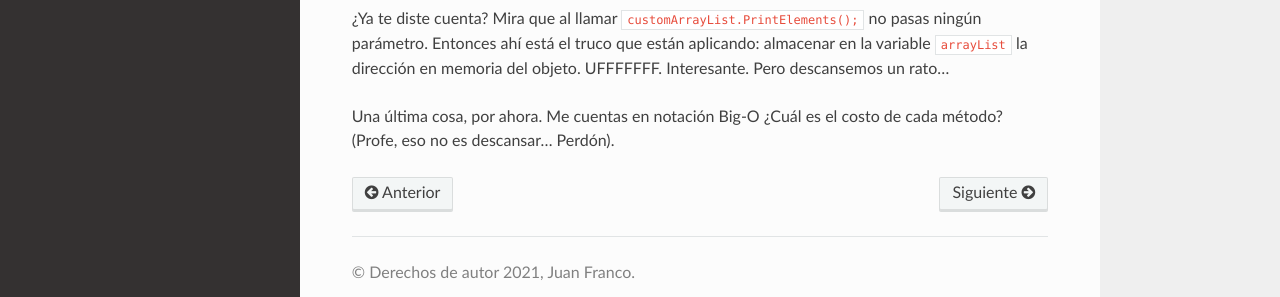
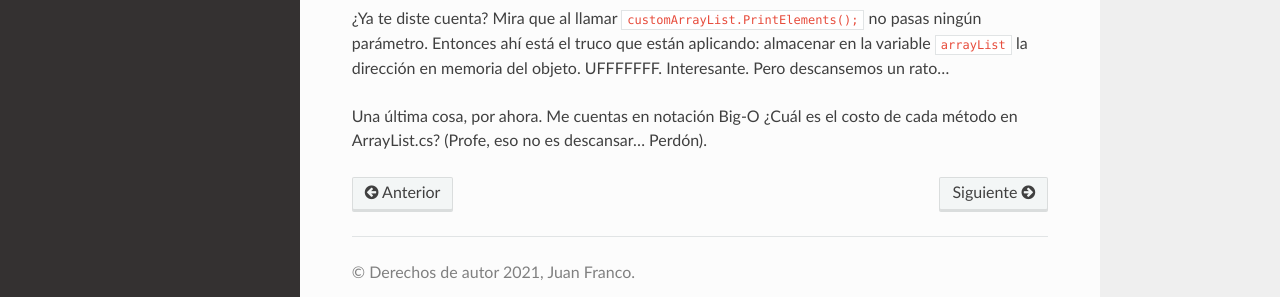
Before and after one commit to juanferfranco/scripting, a Sphinx documentation site: the page built from docs/_unidad1/unidad1.rst, in a window 1280 px wide and 900 px high, scrolled down 10836 px. Shown: the part 558-855 px from the top of the window. Built offline with Sphinx 7.4.7 and the Read the Docs theme 2.0.0, drawn with Linux system fonts in a browser that asks for light colours.

Commit message:
update exercise 24

```diff
--- a/docs/_unidad1/unidad1.rst
+++ b/docs/_unidad1/unidad1.rst
@@ -596,4 +596,4 @@ almacenar en la variable ``arrayList`` la dirección en memoria del objeto.
 UFFFFFFF. Interesante. Pero descansemos un rato...
 
 Una última cosa, por ahora. Me cuentas en notación Big-O ¿Cuál es el costo
-de cada método?  (Profe, eso no es descansar...  Perdón).
+de cada método en ArrayList.cs?  (Profe, eso no es descansar...  Perdón).
```
